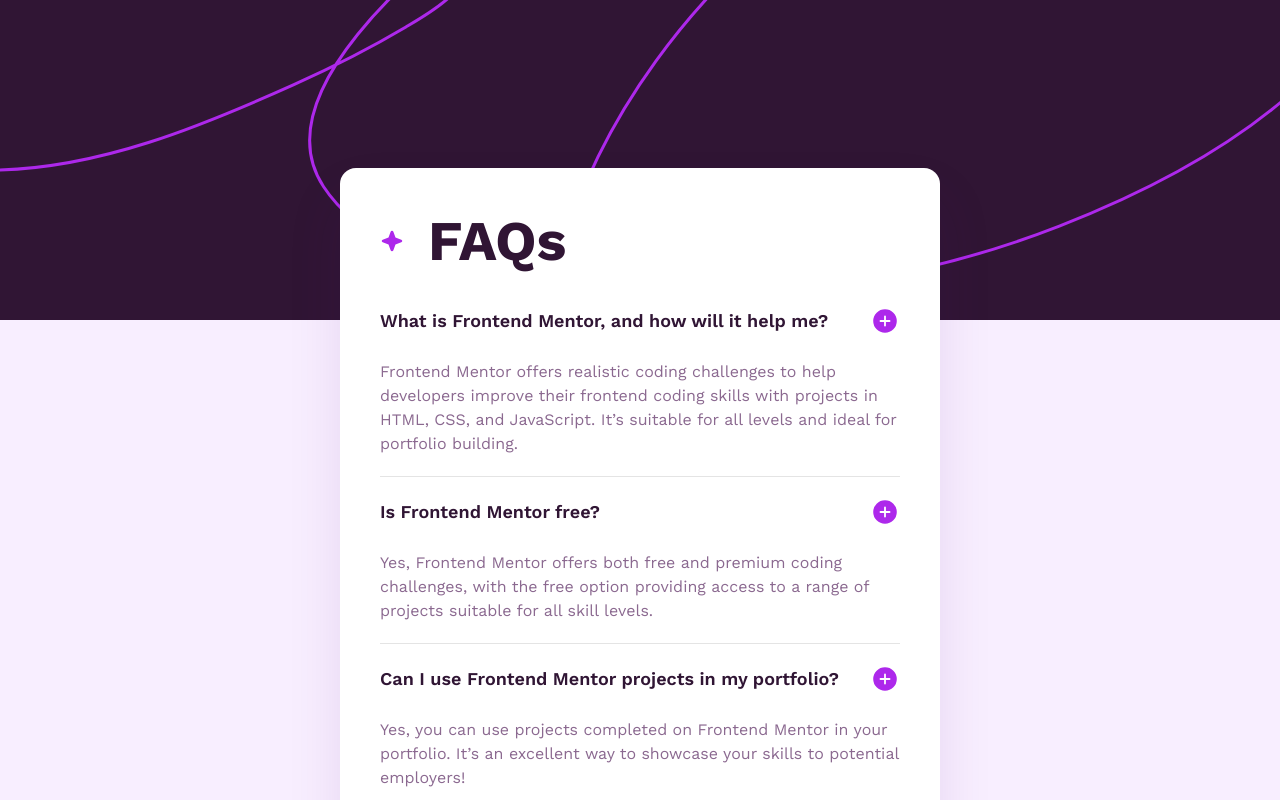
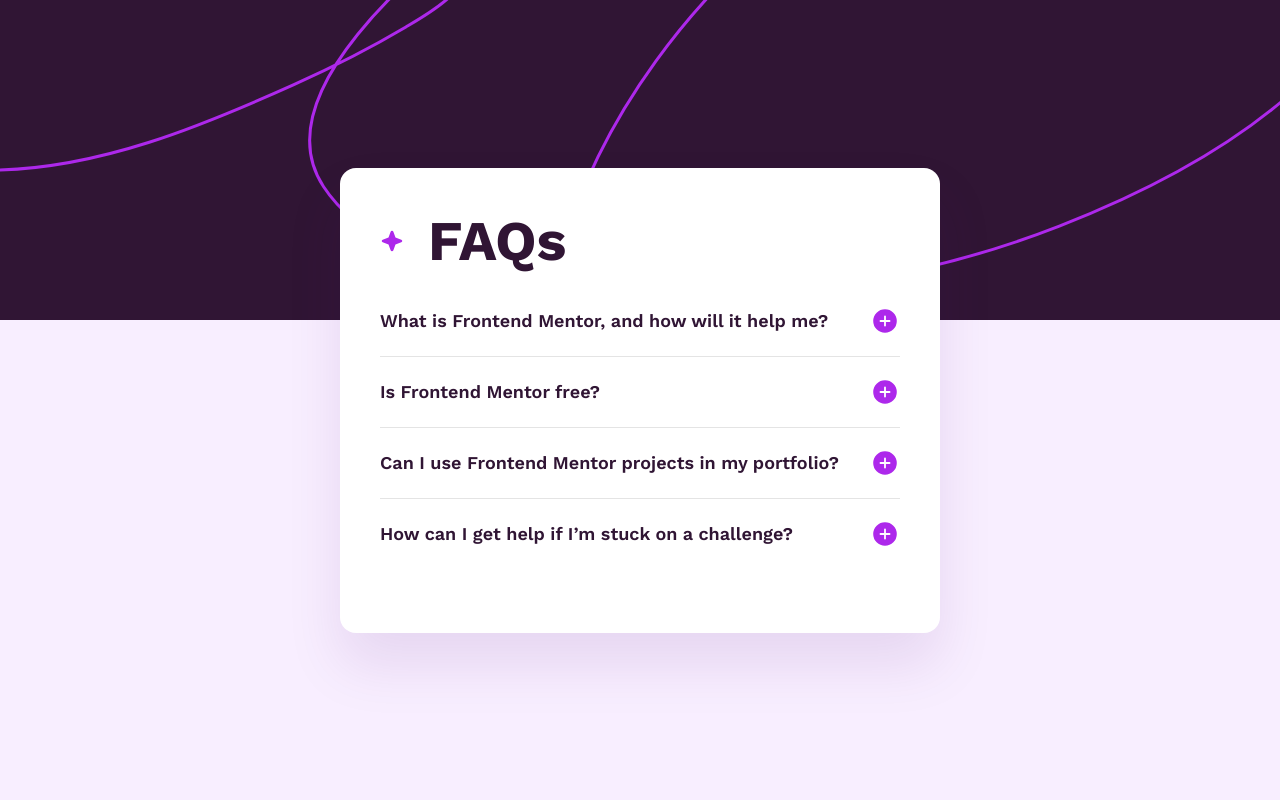
Before and after one commit to jasonluo07/fem-faq-accordion, a Next.js app: page / in a window 1280 px wide. Shown: the top 800 px of the page. Built offline with nearby package versions, Linux system fonts and the light colour scheme.

Commit message:
Add toggle functionality to QuestionItem

```diff
--- a/src/components/Card/QuestionList.module.css
+++ b/src/components/Card/QuestionList.module.css
@@ -1,12 +1,12 @@
 .questionList {
   .questionItem {
-    .title {
+    .header {
       display: flex;
       justify-content: space-between;
       align-items: center;
       gap: 0 24px;
 
-      .text {
+      .title {
         width: 225px;
         font-size: 16px;
         font-weight: 600;
@@ -14,7 +14,7 @@
         cursor: pointer;
       }
 
-      .text:hover {
+      .title:hover {
         color: #ad28eb;
       }
     }
@@ -40,8 +40,8 @@
 @media (min-width: 768px) {
   .questionList {
     .questionItem {
-      .title {
-        .text {
+      .header {
+        .title {
           width: unset;
           font-size: 18px;
         }
--- a/src/components/Card/QuestionList.tsx
+++ b/src/components/Card/QuestionList.tsx
@@ -1,20 +1,39 @@
+'use client';
+
 import { QUESTIONS } from '@/constants';
 import Image from 'next/image';
+import { useState } from 'react';
 
 import styles from './QuestionList.module.css';
 
 const QuestionList = () => {
+  const [openQuestions, setOpenQuestions] = useState<Set<string>>(new Set());
+
   return (
     <ul className={styles.questionList}>
-      {QUESTIONS.map(question => (
-        <li key={question.key} className={styles.questionItem}>
-          <div className={styles.title}>
-            <h2 className={styles.text}>{question.title}</h2>
-            <Image src="/icon-plus.svg" alt="plus" width={30} height={30} />
-          </div>
-          <p className={styles.answer}>{question.answer}</p>
-        </li>
-      ))}
+      {QUESTIONS.map(({ key, title, answer }) => {
+        const isOpen = openQuestions.has(key);
+
+        const handleToggle = () => {
+          const newOpenQuestions = new Set(openQuestions);
+          isOpen ? newOpenQuestions.delete(key) : newOpenQuestions.add(key);
+          setOpenQuestions(newOpenQuestions);
+        };
+
+        return (
+          <li key={key} className={styles.questionItem}>
+            <div className={styles.header}>
+              <h2 className={styles.title}>{title}</h2>
+              {isOpen ? (
+                <Image src="/icon-minus.svg" alt="minus" width={30} height={30} onClick={handleToggle} />
+              ) : (
+                <Image src="/icon-plus.svg" alt="plus" width={30} height={30} onClick={handleToggle} />
+              )}
+            </div>
+            {isOpen && <p className={styles.answer}>{answer}</p>}
+          </li>
+        );
+      })}
     </ul>
   );
 };
```
